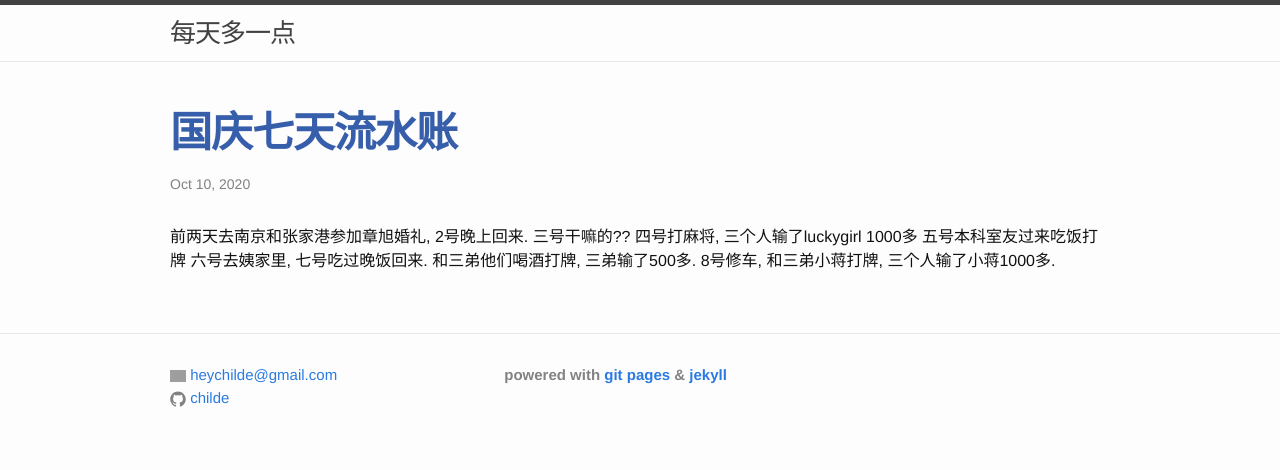
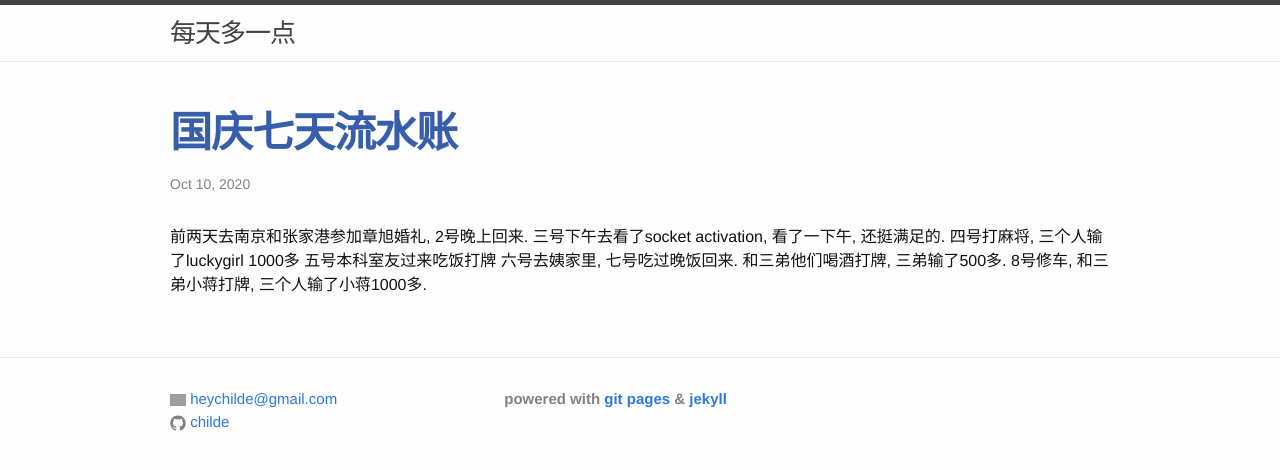
Before and after one commit to childe/gitcommit.today, a Jekyll site: the page built from _posts/2020-10-10-life.md, in a window 1280 px wide. Shown: the top 470 px of the page. Built offline with Jekyll 4.4.1, drawn with Linux system fonts in a browser that asks for light colours; our own code applies the rules of GitHub Pages for plain Markdown files; grey boxes are pictures that could not be loaded.

Commit message:
modified:   2020-10-10-life.md

```diff
--- a/_posts/2020-10-10-life.md
+++ b/_posts/2020-10-10-life.md
@@ -6,7 +6,7 @@ title: 国庆七天流水账
 ---
 
 前两天去南京和张家港参加章旭婚礼, 2号晚上回来.
-三号干嘛的??
+三号下午去看了socket activation, 看了一下午, 还挺满足的.
 四号打麻将, 三个人输了luckygirl 1000多
 五号本科室友过来吃饭打牌
 六号去姨家里, 七号吃过晚饭回来. 和三弟他们喝酒打牌, 三弟输了500多.
```
